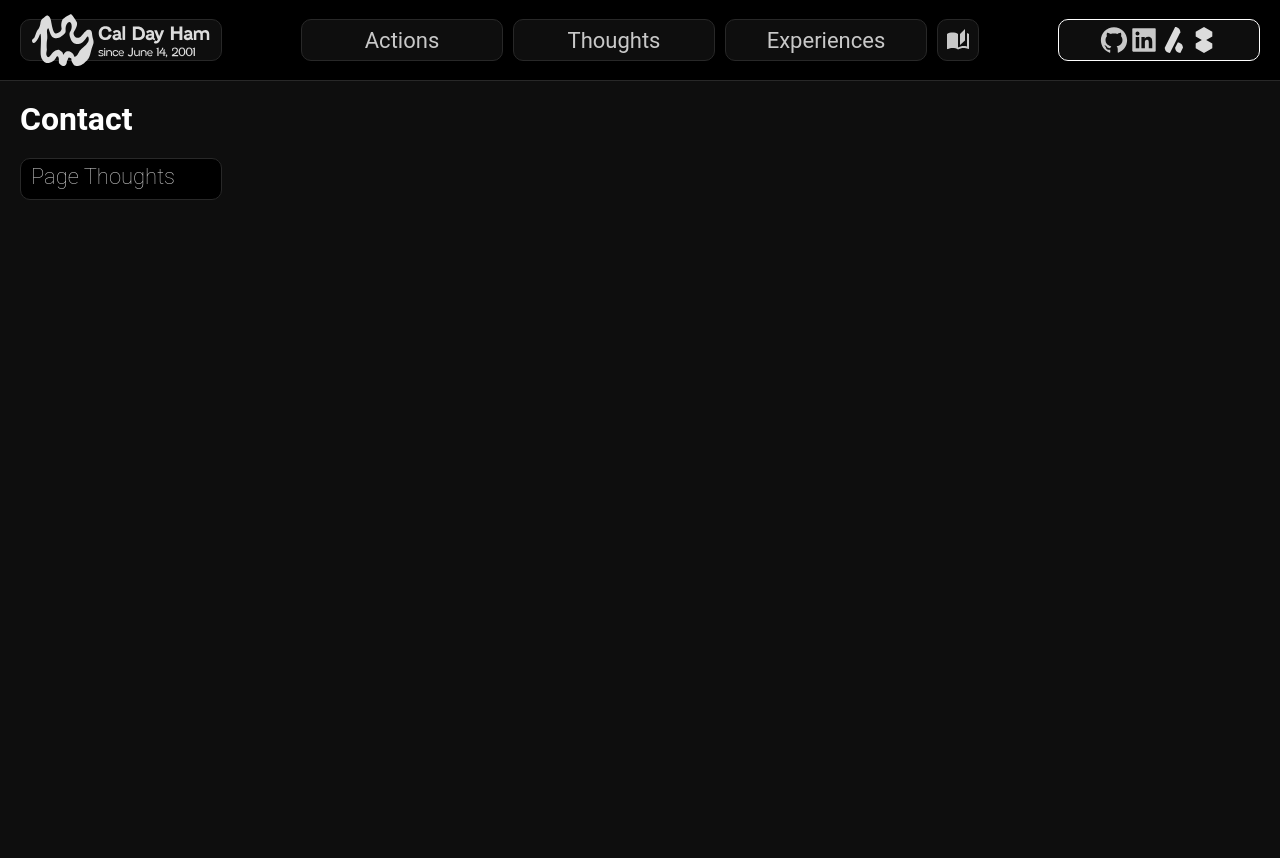
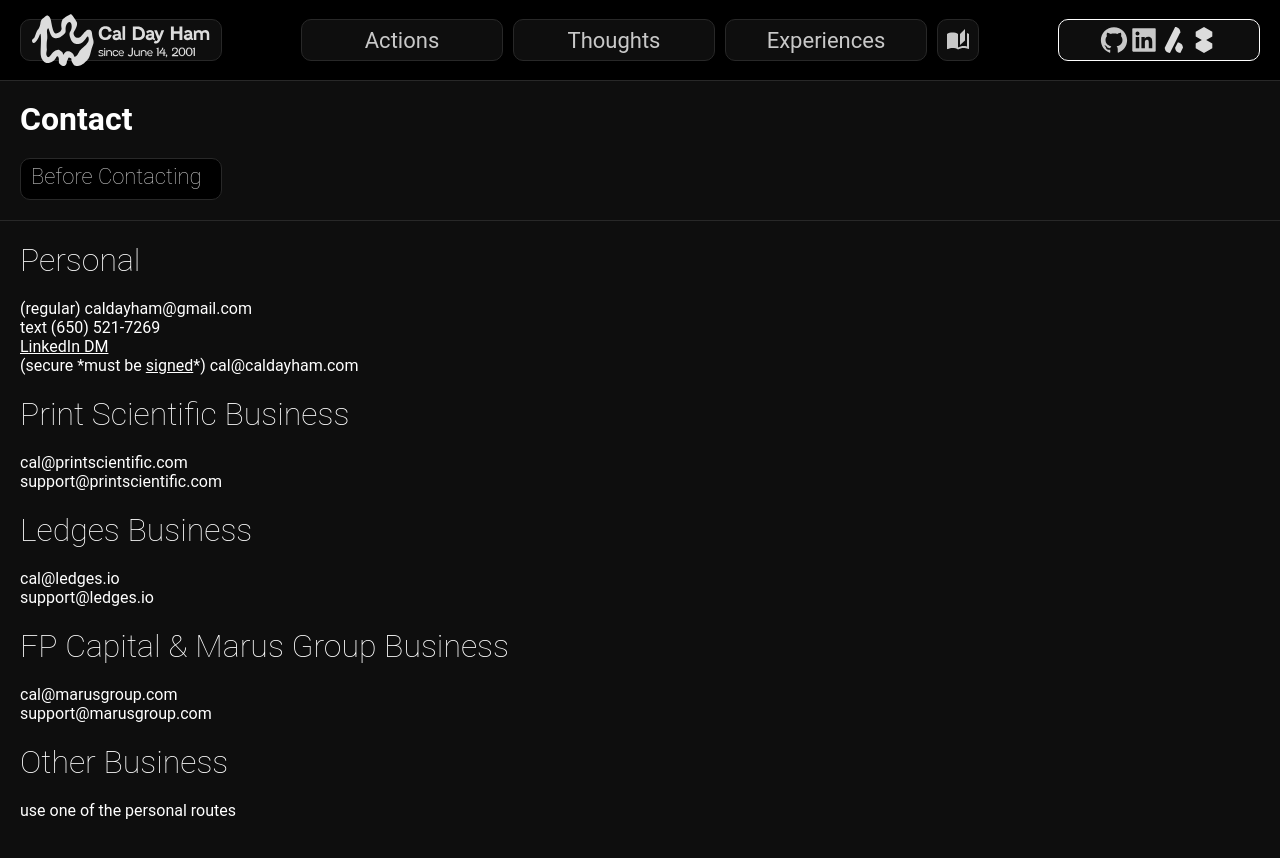
Before and after one commit to caldayham/depreciated-calday.one, a React (Create React App) app: page /contact in a window 1280 px wide. Shown: the top 858 px of the page. Built offline with nearby package versions, Linux system fonts and the light colour scheme.

Commit message:
contact page stuff

```diff
--- a/src/pages/ContactPage.jsx
+++ b/src/pages/ContactPage.jsx
@@ -1,6 +1,8 @@
 import React, { useEffect, useState } from "react";
 import {
+  PageDivider,
   PrimaryContainer,
+  SubTitle,
   ToggleCollapse,
   ToggleCollapseBody,
   ToggleCollapseTitle,
@@ -27,21 +29,44 @@ const ContactPage = () => {
       <ToggleCollapse
         onClick={() => setOpen((prev) => !prev)}
         open={open}
-        height="200px"
+        height="160px"
       >
-        <ToggleCollapseTitle open={open}>Page Thoughts</ToggleCollapseTitle>
+        <ToggleCollapseTitle open={open}>Before Contacting</ToggleCollapseTitle>
         <ToggleCollapseBody>
           <p style={{ lineHeight: "30px", paddingTop: "20px" }}>
-            Here is where I will post the best ways to contact me based on what
-            you are looking for.
-            <br /> Please use the route best specified for the type of inquiry
+            Please use the route best specified for the type of inquiry
             you plan to send, unless you think I will be amused, although the
             consequences for incorect judgement are extreme and merciless.
-            <br /> You can also click on the icons to go to external websites
+            <br />
+            You can also click on the icons (top right) to go to external websites
             where I maintain a presence.
+            <br/>
+            <br/>
           </p>
         </ToggleCollapseBody>
       </ToggleCollapse>
+
+      <PageDivider />
+
+      <SubTitle>Personal</SubTitle>
+      (regular) caldayham@gmail.com <br/>
+      text (650) 521-7269 <br/>
+      <a href="https://www.linkedin.com/in/caldayham/" style={{color: "white"}} target="_blank" rel="noreferrer">LinkedIn DM</a>
+      <br />
+      (secure *must be <u>signed</u>*) cal@caldayham.com
+
+
+      <SubTitle>Print Scientific Business</SubTitle>
+      cal@printscientific.com <br/>
+      support@printscientific.com
+      <SubTitle>Ledges Business</SubTitle>
+      cal@ledges.io <br/>
+      support@ledges.io
+      <SubTitle>FP Capital & Marus Group Business</SubTitle>
+      cal@marusgroup.com <br/>
+      support@marusgroup.com
+      <SubTitle>Other Business</SubTitle>
+      use one of the personal routes
     </PrimaryContainer>
   );
 };
--- a/src/pages/HomePage.jsx
+++ b/src/pages/HomePage.jsx
@@ -93,12 +93,11 @@ const HomePage = () => {
           <b>Quick struggles history: </b>
           <br />
           I am very greateful to have found and been exposed to many
-          amazing people and subjects, although for the majority of my life I have struggled very deeply
-          with the question of purpose. Not in a social, workplace, or internal light, but
-          in the sense of being. This used to push me fairly low, nearly to choosing the alternative.
-          In recent years I still find myself discussing such thoughts but have adopted an actionable optimism
-          perspective, 'life has purpose because if it doesn't.' This is one of the primary reasons for my obssessive
-          drive for understanding. On the whole I very much enjoy life. Like many I have also struggled with adiction.
+          amazing people and subjects, although for the majority of my young-adult life I struggled with depression to the point of self harm.
+          In recent years I still find myself discussing such thoughts but have adopted an actionable and optimistic
+          perspective. I never want to prescribe or pass judgement on mental illness, that said, what I delt with was "solved" quite easily
+          with perspective, understanding, and actionable optimism. You are what you believe and know. This is one of the primary reasons for my obssessive
+          drive for understanding. On the whole I very much enjoy life. Like many I have also struggled with addiction.
           I will speak more about this <u>here</u>.
           Thankfully as of early 2021 I no longer rely on such vices.
         </p>
```
